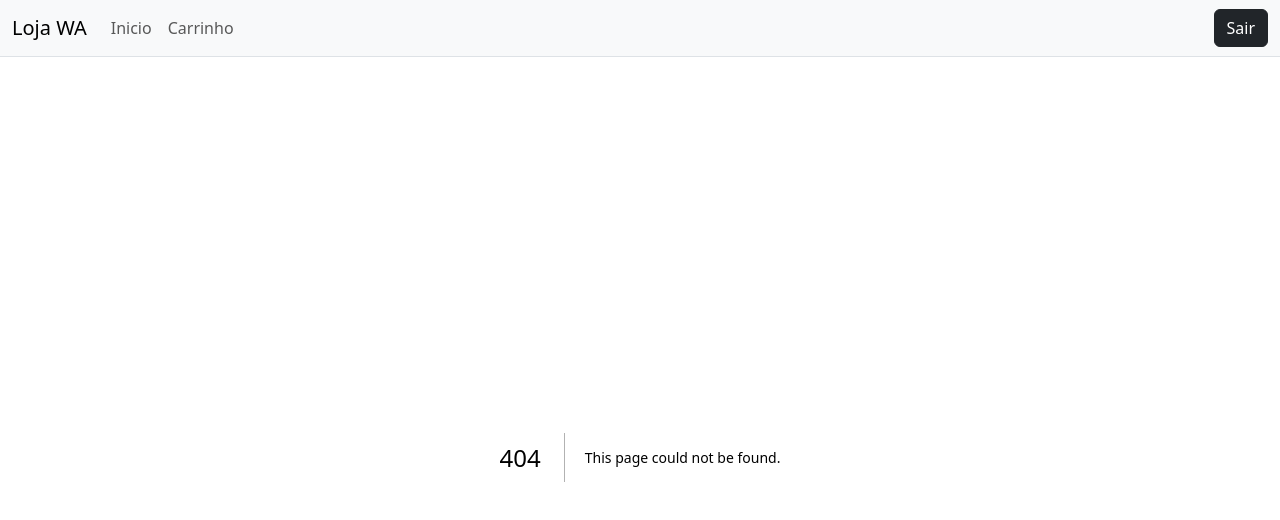
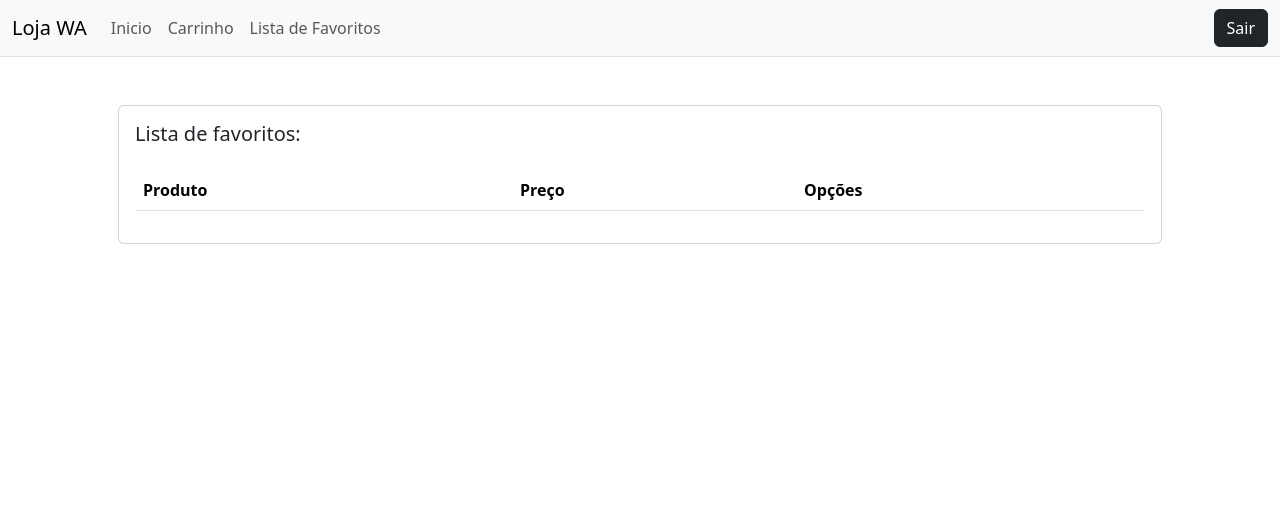
Before and after one commit to SaileSC/WebAcademy-React, a Next.js app: page /favoritos in a window 1280 px wide. Before the commit this address had no page. Shown: the top 520 px of the page. Built offline with nearby package versions, Linux system fonts and the light colour scheme.

Commit message:
uso de context

```diff
--- a/package.json
+++ b/package.json
@@ -12,6 +12,7 @@
     "@tanstack/react-query": "^5.36.0",
     "axios": "^1.6.8",
     "bootstrap": "^5.3.3",
+    "bootstrap-icons": "^1.11.3",
     "next": "14.2.3",
     "react": "^18",
     "react-dom": "^18",
--- /dev/null
+++ b/src/app/components/ItemFavorito/ItemFavorito.tsx
@@ -0,0 +1,31 @@
+import { Produto } from "@/app/types/Produtos";
+
+interface IItemFavoritoProps {
+    itemFavorito: Produto;
+    setFavoritos: React.Dispatch<React.SetStateAction<Produto[]>>;
+  }
+
+  export default function ItemFavorito({
+    itemFavorito,
+    setFavoritos,
+  }: IItemFavoritoProps) {
+    const removerFavorito = (id: string) => {
+      setFavoritos((favoritos) => favoritos.filter((item) => item.id !== id));
+    };
+
+    return (
+      <tr key={itemFavorito.id}>
+        <td>{itemFavorito.nome}</td>
+        <td>R$ {Number(itemFavorito.preco).toFixed(2)}</td>
+
+        <td>
+          <button
+            onClick={() => removerFavorito(itemFavorito.id)}
+            className="btn btn-danger btn-sm"
+          >
+            Remover
+          </button>
+        </td>
+      </tr>
+    );
+  }
--- /dev/null
+++ b/src/app/components/ListagemFavoritos/ListagemFavoritos.tsx
@@ -0,0 +1,40 @@
+import { Produto } from "@/app/types/Produtos";
+import ItemFavorito from "../ItemFavorito/ItemFavorito";
+
+interface IListagemFavoritosProps {
+  produtosFavoritos: Produto[];
+  setFavoritos: React.Dispatch<React.SetStateAction<Produto[]>>;
+}
+
+export default function ListagemFavoritos({
+  produtosFavoritos,
+  setFavoritos,
+}: IListagemFavoritosProps) {
+  return (
+    <div className="card mb-4">
+      <div className="row card-body">
+        <h5 className="card-title mb-4 fw-light">Lista de favoritos:</h5>
+        <div className="table-responsive">
+          <table className="table ">
+            <thead>
+              <tr>
+                <th>Produto</th>
+                <th>Preço</th>
+                <th>Opções</th>
+              </tr>
+            </thead>
+            <tbody>
+              {produtosFavoritos.map((item) => (
+                <ItemFavorito
+                  key={item.id}
+                  itemFavorito={item}
+                  setFavoritos={setFavoritos}
+                />
+              ))}
+            </tbody>
+          </table>
+        </div>
+      </div>
+    </div>
+  );
+}
--- a/src/app/components/ListagemProdutos/ListagemProdutos.tsx
+++ b/src/app/components/ListagemProdutos/ListagemProdutos.tsx
@@ -1,7 +1,8 @@
 "use client";
-import React from "react";
+import React, { useContext } from "react";
 import CardProduto from "../CardProduto/CardProduto";
 import { useListaProdutos } from "@/app/hooks/useListaProdutos";
+import { favoritosContext } from "@/app/page";
 
 interface ListaProdutosProps {
     setNovoProduto: Function
--- a/src/app/components/Navbar/Navbar.tsx
+++ b/src/app/components/Navbar/Navbar.tsx
@@ -31,6 +31,9 @@ const Navbar = () => {
               <li className="nav-item">
                 <Link href={'/carrinho'} className="nav-link">Carrinho</Link>
               </li>
+              <li className="nav-item">
+                <Link className="nav-link" href="/favoritos">Lista de Favoritos</Link>
+              </li>
             </ul>
 
             <button className="btn btn-dark">Sair</button>
--- /dev/null
+++ b/src/app/favoritos/page.tsx
@@ -0,0 +1,19 @@
+"use client";
+import ListagemFavoritos from "../components/ListagemFavoritos/ListagemFavoritos";
+import { useState } from "react";
+import { Produto } from "../types/Produtos";
+
+export default function Favoritos() {
+  const [favoritos, setFavoritos] = useState<Produto[] | []>([]);
+
+  return (
+    <main>
+      <div className="container p-5">
+        <ListagemFavoritos
+          produtosFavoritos={favoritos}
+          setFavoritos={setFavoritos}
+        />
+      </div>
+    </main>
+  );
+}
--- a/src/app/layout.tsx
+++ b/src/app/layout.tsx
@@ -4,6 +4,7 @@ export const metadata = {
 
 import BootstrapClient from "./components/BootstrapCliente";
 import "bootstrap/dist/css/bootstrap.min.css"
+import "bootstrap-icons/font/bootstrap-icons.css"
 import Navbar from "./components/Navbar/Navbar"
 import { ReactQueryClienteProvider } from "./components/ReactQueryClient";
 
```
Also changed, not shown: src/app/components/CardProduto/CardProduto.tsx (+18 -0 lines), src/app/page.tsx (+16 -8 lines), 1 other file (tests, documents, lock files or other folders).
